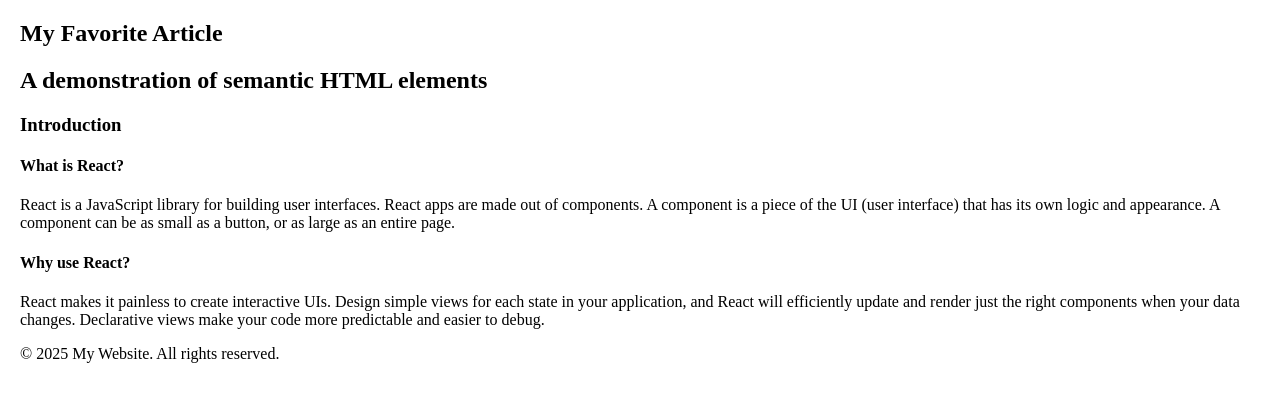
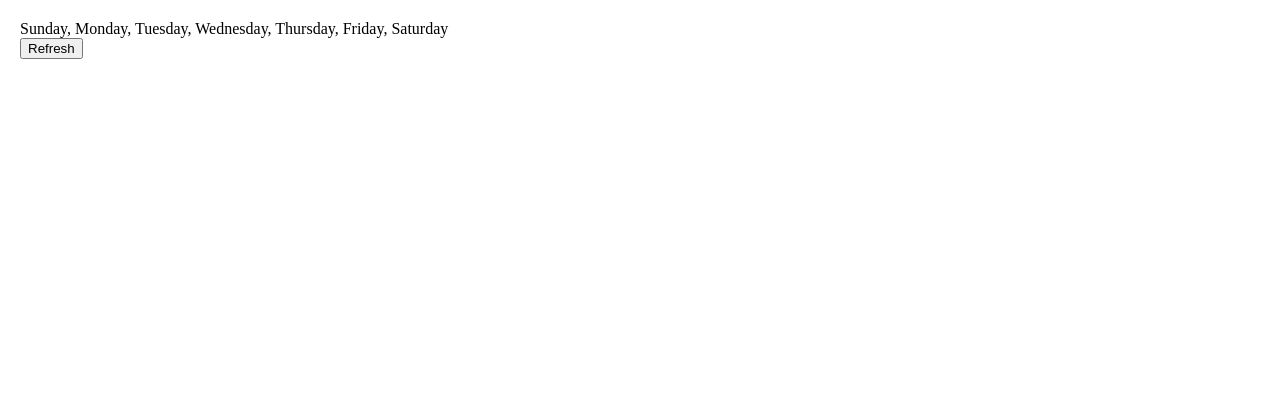
Before and after one commit to JenniferFuBook/react-interview, a React (Vite) app: page / in a window 1280 px wide. Shown: the top 402 px of the page. Built offline with nearby package versions, Linux system fonts and the light colour scheme.

Commit message:
Added chapter 3 examples

```diff
--- a/src/App.tsx
+++ b/src/App.tsx
@@ -5,12 +5,14 @@ import BlogPostExample from './use-cases/BlogPostExample';
 // import Timer from './use-cases/Timer';
 // import BlogPostApp from './use-cases/BlogPostApp';
 // import RenderComponent from './use-cases/RenderComponent';
+// import SearchComponentExample from './use-cases/SearchComponentExample';
+import UsePromise from './use-cases/UsePromise';
 
 function App() {
   return (
     <>
       {/* Chapter 2 examples */}
-      <BlogPostExample />
+      {/* <BlogPostExample /> */}
       {/* <DragAndDrop /> */}
       {/* <FormSimple /> */}
       {/* <FormAdvanced /> */}
@@ -19,6 +21,8 @@ function App() {
       {/* Chapter 3 examples */}
       {/* <BlogPostApp /> */}
       {/* <RenderComponent /> */}
+      {/* <SearchComponentExample /> */}
+      <UsePromise />
     </>
   );
 }
--- a/src/components/drag-and-drop/DragAndDrop.tsx
+++ b/src/components/drag-and-drop/DragAndDrop.tsx
@@ -1,6 +1,6 @@
 import './index.css';
 
-const DragAndDrop = () => {
+const DragAndDrop: React.FC = () => {
   const handleDragStart = (e: React.DragEvent<HTMLDivElement>) => {
     e.dataTransfer.setData('savedId', e.currentTarget.id); // Store the ID of the dragged element
   };
--- a/src/components/form/FormAdvanced.tsx
+++ b/src/components/form/FormAdvanced.tsx
@@ -3,7 +3,7 @@ import { FormState, FormData } from './types.ts';
 import { validateName, validateEmail } from './utils.ts';
 import './index.css';
 
-const Form = () => {
+const Form: React.FC = () => {
   const [state, formAction, isPending] = useActionState<FormState, FormData>(
     async (prevState, formData: FormData) => {
       const name = formData.get('name') as string;
--- a/src/components/form/FormSimple.tsx
+++ b/src/components/form/FormSimple.tsx
@@ -2,7 +2,7 @@ import { useActionState } from 'react';
 import { FormState, FormData } from './types.ts';
 import './index.css';
 
-const Form = () => {
+const Form: React.FC = () => {
   const [state, formAction, isPending] = useActionState<FormState, FormData>(
     async (prevState, formData: FormData) => {
       try {
--- /dev/null
+++ b/src/use-cases/SearchComponentExample.tsx
@@ -0,0 +1,8 @@
+import SearchComponent from '../components/search-component/SearchComponent';
+import { fruitList } from './data';
+
+const SearchComponentExample: React.FC = () => (
+  <SearchComponent items={fruitList} />
+);
+
+export default SearchComponentExample;
--- a/src/use-cases/Timer.tsx
+++ b/src/use-cases/Timer.tsx
@@ -1,7 +1,7 @@
 import { useState } from 'react';
 import { useInterval } from '../components/use-interval/useInterval';
 
-const Timer = () => {
+const Timer: React.FC = () => {
   const [seconds, setSeconds] = useState<number>(0); // Timer state
   const [isRunning, setIsRunning] = useState<boolean>(false); // Running state
 
--- /dev/null
+++ b/src/use-cases/UsePromise.tsx
@@ -0,0 +1,45 @@
+import { use, useState, Suspense } from 'react';
+
+type DataProps = string[];
+
+const getWeekNames = () =>
+  new Promise<DataProps>((resolve) =>
+    setTimeout(() => {
+      resolve([
+        'Sunday',
+        'Monday',
+        'Tuesday',
+        'Wednesday',
+        'Thursday',
+        'Friday',
+        'Saturday',
+      ]);
+    }, 1000)
+  );
+
+const weekNamesPromise = getWeekNames();
+
+const WeekView: React.FC = () => {
+  const [getWeekNamesPromise, setGetWeekNamesPromise] =
+    useState(weekNamesPromise);
+  const weekNames = use(getWeekNamesPromise);
+
+  return (
+    <>
+      <div>{weekNames.join(', ')}</div>
+      <button onClick={() => setGetWeekNamesPromise(getWeekNames())}>
+        Refresh
+      </button>
+    </>
+  );
+};
+
+const UsePromise: React.FC = () => {
+  return (
+    <Suspense fallback={<div>Loading...</div>}>
+      <WeekView />
+    </Suspense>
+  );
+};
+
+export default UsePromise;
--- a/src/use-cases/data.ts
+++ b/src/use-cases/data.ts
@@ -29,10 +29,13 @@ export const samplePost: PostProps = {
 export const sampleComments: CommentProps[] = [
   {
     username: 'CodeCrafter',
-    comment: 'The article provides a concise and beginner-friendly explanation of what React is and why it is beneficial. It covers the key concepts of components and declarative views, making it a great starting point for those new to React.',
+    comment:
+      'The article provides a concise and beginner-friendly explanation of what React is and why it is beneficial. It covers the key concepts of components and declarative views, making it a great starting point for those new to React.',
   },
   {
     username: 'SemanticWizard',
     comment: 'It is a great demo!',
-  }
+  },
 ];
+
+export const fruitList = ['Apple', 'Apricot', 'Banana', 'Blackberry', 'Blueberry'];
```
Also changed, not shown: src/components/search-component/SearchComponent.tsx (added, +46 -0 lines), 1 other file (tests, documents, lock files or other folders).
